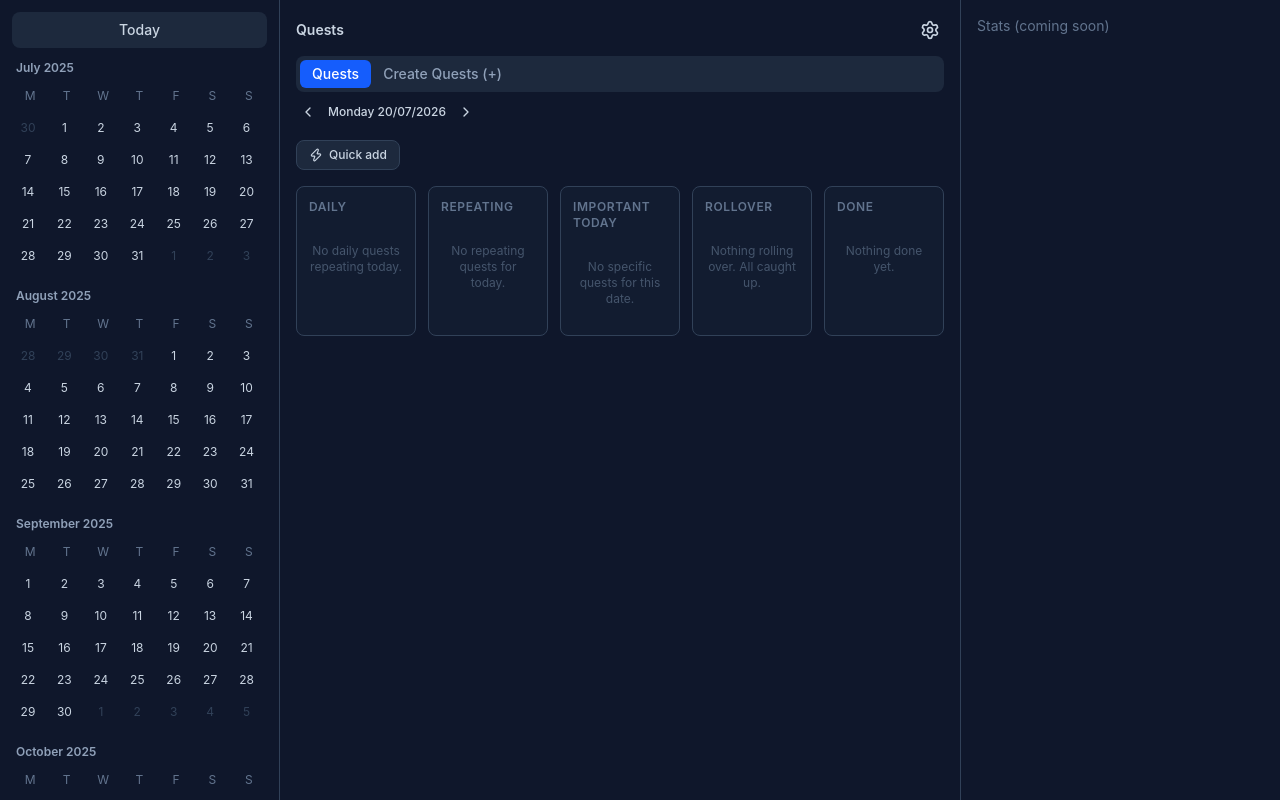
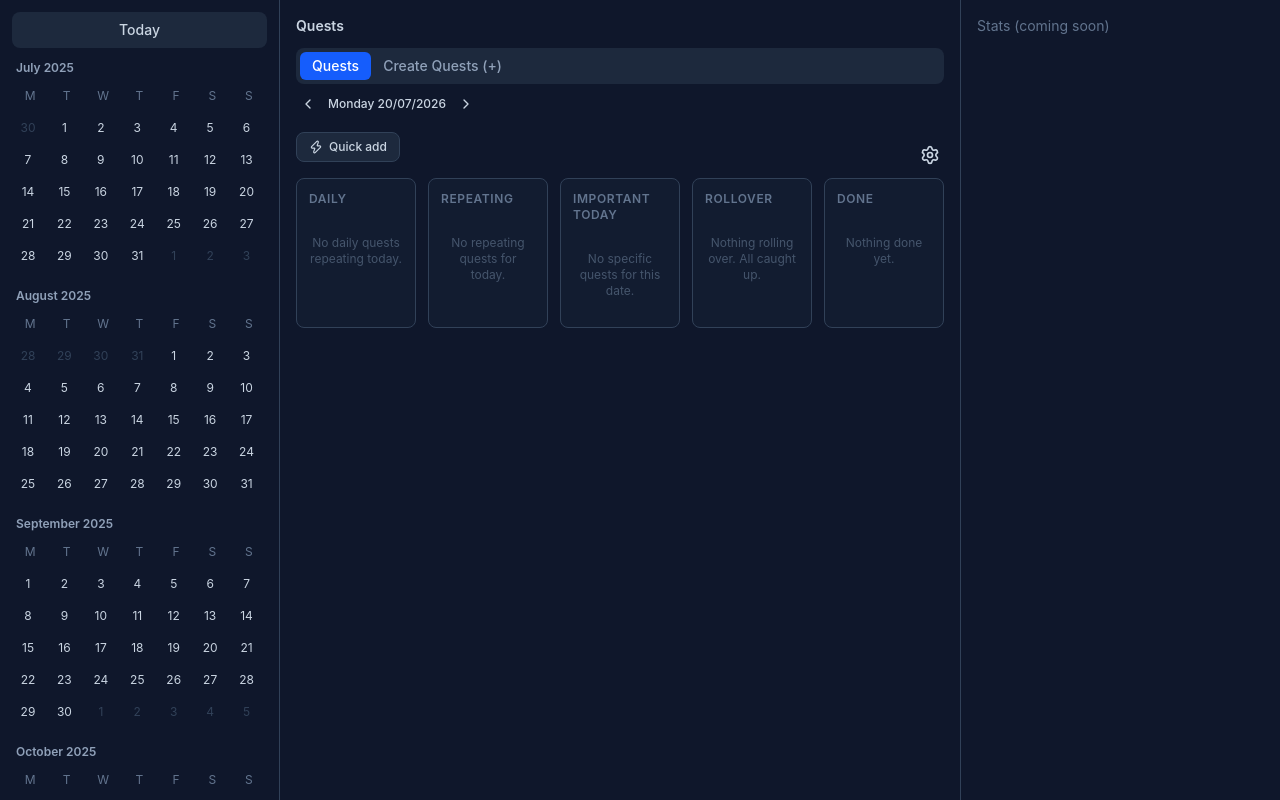
Before and after one commit to juhonis/daily-quest, a React (Vite) app in the folder client/: page / in a window 1280 px wide. Built offline with nearby package versions, Linux system fonts and the light colour scheme.

Commit message:
Questscolumn: moved the quest column settings button top right of the columns

```diff
--- a/client/src/features/quests/QuestsColumn.tsx
+++ b/client/src/features/quests/QuestsColumn.tsx
@@ -37,14 +37,7 @@ export function QuestsColumn() {
 
   return (
     <div className="p-4 flex flex-col h-full">
-      <div className="flex items-center justify-between mb-3">
-        <h2 className="text-sm font-semibold text-slate-300">Quests</h2>
-        {tab === 'quests' && (
-          <Button variant="icon" aria-label="Edit panels" onClick={() => setShowEditPanels(true)}>
-            <Settings className="w-5 h-5" />
-          </Button>
-        )}
-      </div>
+      <h2 className="text-sm font-semibold text-slate-300 mb-3">Quests</h2>
 
       <QuestsTabs
         activeTab={tab}
@@ -86,6 +79,7 @@ export function QuestsColumn() {
 
       {tab === 'quests' && (
         <>
+          <div className="flex items-center gap-2 justify-between">
             <QuickAddBar
               presets={quickPresets}
               selectedDate={selectedDate}
@@ -93,6 +87,10 @@ export function QuestsColumn() {
               onManageAdd={addQuickPreset}
               onManageDelete={deleteQuickPreset}
             />
+            <Button variant="icon" aria-label="Edit panels" onClick={() => setShowEditPanels(true)}>
+              <Settings className="w-5 h-5" />
+            </Button>
+          </div>
           {allVisibleHidden ? (
             <p className="text-sm text-slate-500 text-center py-8">
               No panels visible. Tap Edit panels to show some.
```
Lines whose indentation alone changed are shown as unchanged.
